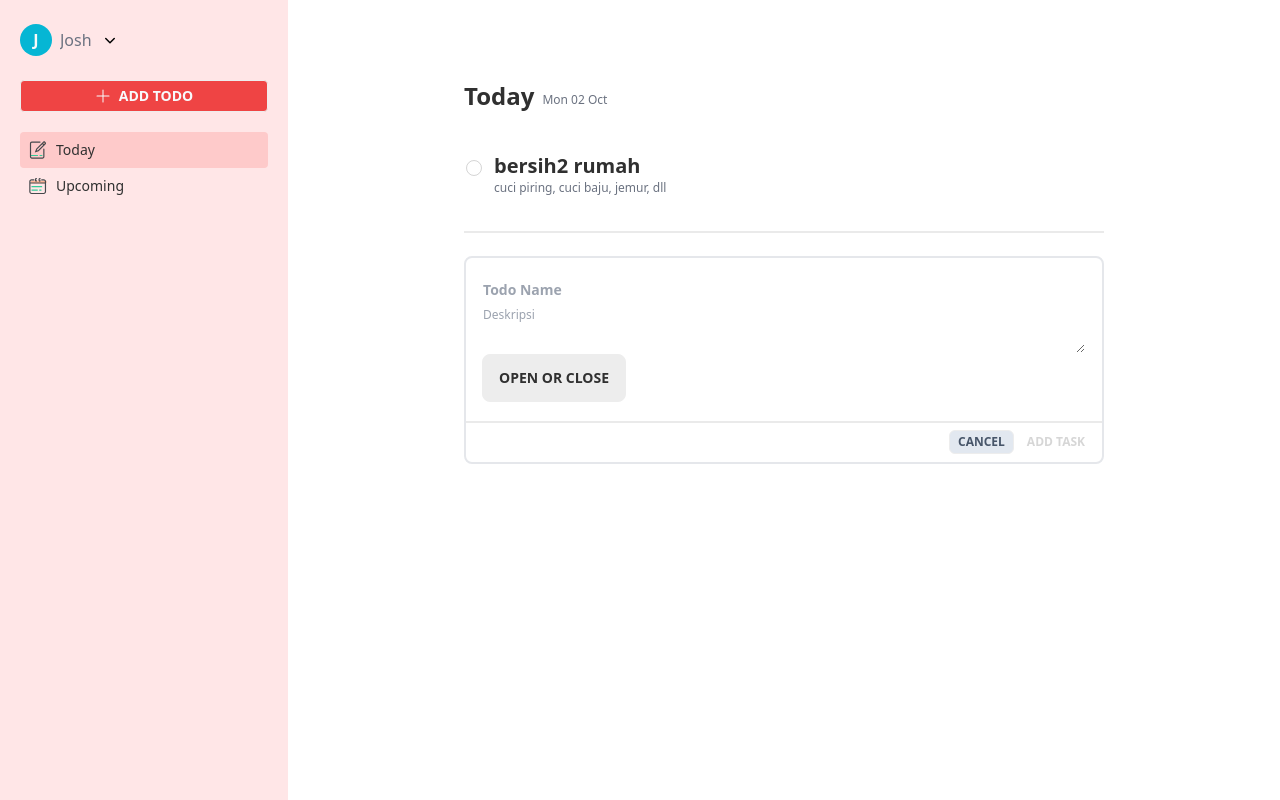
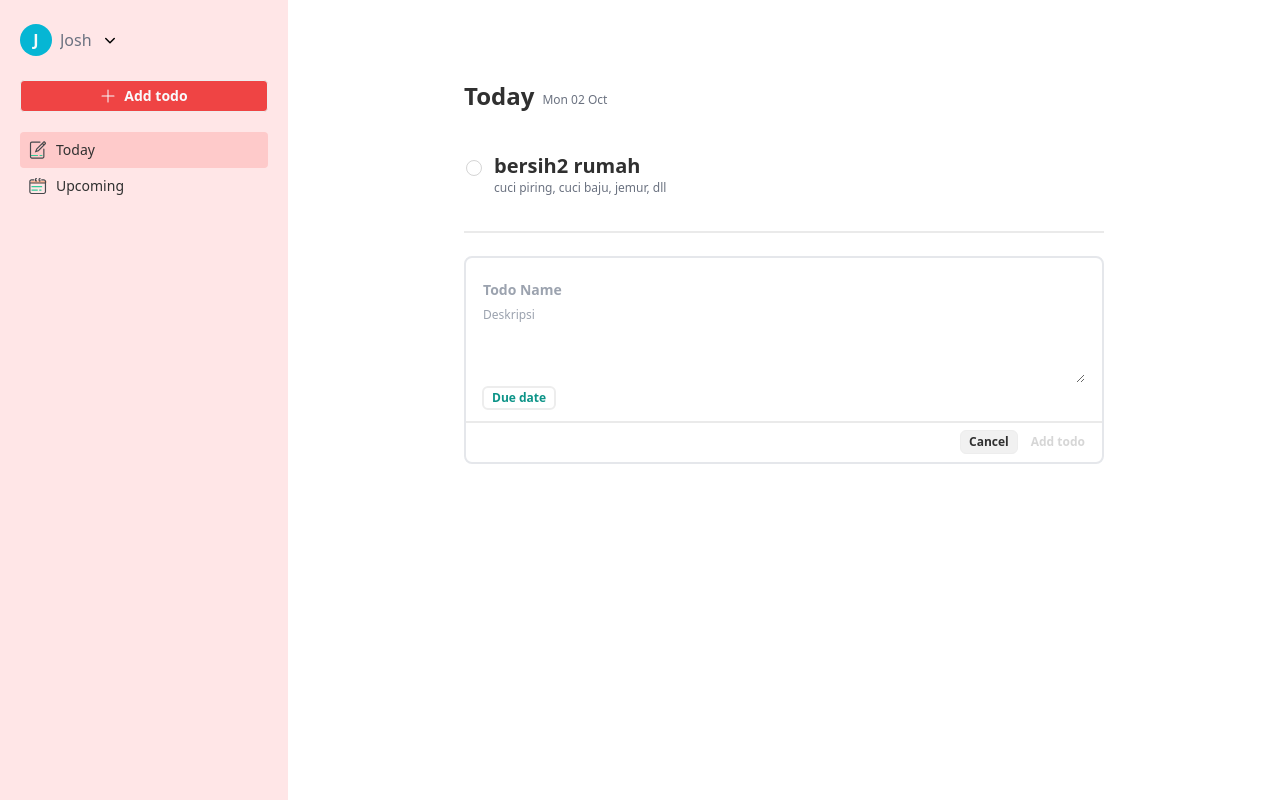
Before and after one commit to Yuta4u/todo-ts, a React (Create React App) app: page / in a window 1280 px wide. Both pictures are taken after a click on the button 476 px from the left and 272 px from the top of the page. Built offline with nearby package versions, Linux system fonts and the light colour scheme.

Commit message:
add: calendar, styling, and others..

```diff
--- a/src/child/Others/Calendar.tsx
+++ b/src/child/Others/Calendar.tsx
@@ -2,20 +2,15 @@ import { motion } from "framer-motion"
 import Calendar from "react-calendar"
 import "../../index.css"
 
-interface CalendarComponentProps {
-  handleOnChange: any
-}
-
 const CalendarComponent = ({ handleOnChange }: any) => {
-  //   const { setDate, date, selectRange } = props
   return (
     <motion.div
       initial={{ x: 1000 }}
       animate={{ x: 0 }}
       transition={{ duration: 1, ease: "backOut", delay: 0.5 }}
-      className="calendar-container tablet:w-72 absolute z-10"
+      className="calendar-container tablet:w-72"
     >
-      <Calendar onChange={(e) => handleOnChange(e)} />
+      <Calendar onChange={(value) => handleOnChange(value)} />
     </motion.div>
   )
 }
--- a/src/child/Todos/NewTodo.tsx
+++ b/src/child/Todos/NewTodo.tsx
@@ -8,18 +8,27 @@ type NewTodoProps = {
 type TempNewTodoProps = {
   title: string
   deskripsi: string
-  // date: string
+  date: string
 }
 
 export function NewTodo({ handleNTodo }: NewTodoProps) {
   const [tempNewTodo, setTempNewTodo] = useState<TempNewTodoProps>({
     title: "",
     deskripsi: "",
-    // date: "",
+    date: "",
   })
 
-  const [newTodoDate, setNewTodoDate] = useState<any>("")
-  console.log(newTodoDate)
+  // on submit function
+
+  // on change function
+  const handleOnChangeNewTodoDate = (value: string) => {
+    const date = value?.toString().substring(0, 10).split(" ")
+    const formatDate = date && `${date[0] + " " + +date[2] + " " + date[1]}`
+    setTempNewTodo({
+      ...tempNewTodo,
+      ["date"]: formatDate && formatDate,
+    })
+  }
 
   const handleOnChangeNewTodo = (
     event:
@@ -49,29 +58,36 @@ export function NewTodo({ handleNTodo }: NewTodoProps) {
         onChange={handleOnChangeNewTodo}
       ></textarea>
 
-      <details className="dropdown mb-32">
-        <summary className="btn">open or close</summary>
-        <div className="mt-5">
-          <CalendarComponent handleOnChange={setNewTodoDate} />
+      {/* BUTTON DATE  */}
+      <div className="dropdown mb-9">
+        <div
+          tabIndex={0}
+          className="btn btn-xs rounded-md bg-white text-xs text-teal-600 border-2 normal-case"
+        >
+          {tempNewTodo.date ? tempNewTodo.date : "Due date"}
         </div>
-        {/* <div className="shadow menu dropdown-content z-[1]rounded-md w-72">
+        <div tabIndex={0} className="dropdown-content mt-5 absolute z-10">
+          <CalendarComponent handleOnChange={handleOnChangeNewTodoDate} />
+        </div>
+      </div>
 
-        </div> */}
-      </details>
       <div className="divider absolute inset-x-0 bottom-4"></div>
       <div className="flex justify-end p-2 absolute inset-x-0 bottom-0">
+        {/* BUTTON CANCEL  */}
         <button
-          className="btn btn-xs rounded-md bg-slate-200 text-slate-600 mr-1"
+          className="btn btn-xs rounded-md bg-hover mr-1 normal-case"
           onClick={() => handleNTodo(false)}
         >
-          cancel
+          Cancel
         </button>
+
+        {/*  BUTTON ADD TODO  */}
         <button
-          className="btn btn-xs rounded-md bg-red-500 text-slate-50 hover:bg-red-700"
+          className="btn btn-xs rounded-md bg-red-500 text-slate-50 hover:bg-red-700 normal-case"
           disabled={Object.values(tempNewTodo).includes("")}
-          onClick={() => console.log("lel")}
+          onClick={() => console.log(tempNewTodo)}
         >
-          Add task
+          Add todo
         </button>
       </div>
     </div>
--- a/src/components/Sidebar.tsx
+++ b/src/components/Sidebar.tsx
@@ -36,7 +36,7 @@ export function Sidebar({ handleIsActive, isActive }: SidebarProps) {
             <DropdownBtn />
           </div>
         </div>
-        <button className="btn btn-sm mt-5 w-full rounded bg-red-500 text-slate-50 hover:bg-red-700 ">
+        <button className="btn btn-sm mt-5 w-full rounded bg-red-500 text-slate-50 hover:bg-red-700 normal-case">
           <PlusIcon className="w-4 h-4" />
           Add todo
         </button>
--- a/src/index.css
+++ b/src/index.css
@@ -4,9 +4,9 @@
 @import "tailwindcss/utilities";
 
 .react-calendar {
-  width: 350px;
+  /* width: 350px; */
   max-width: 100%;
-  background: #f4f4f457;
+  background: #fffffff4;
   color: #222;
   border-radius: 8px;
   box-shadow: 0 12px 24px rgba(0, 0, 0, 0.2);
```
